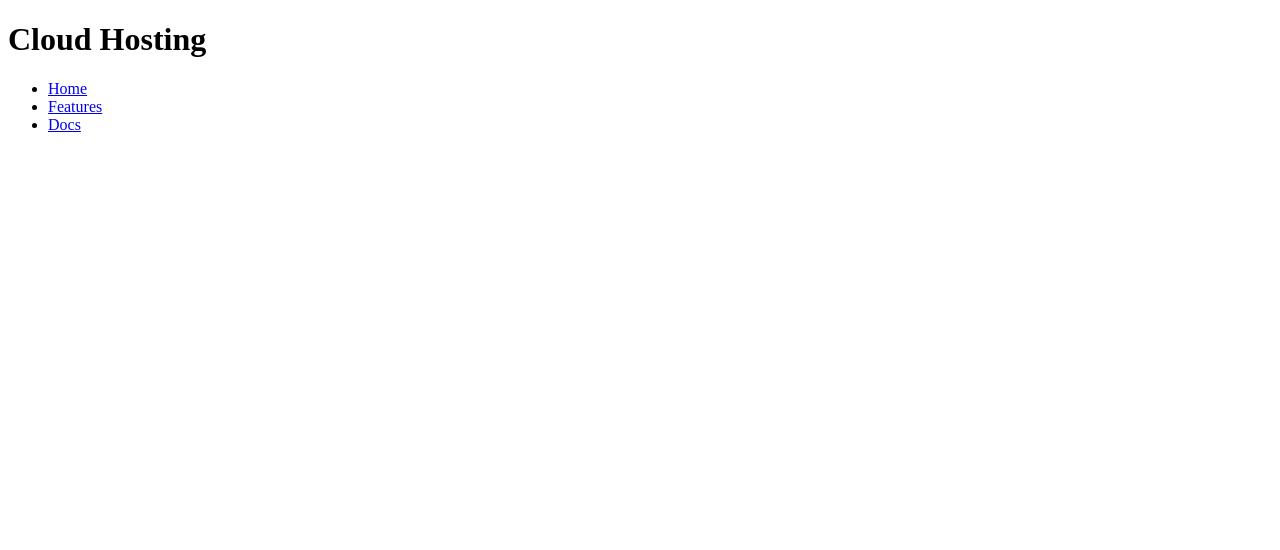
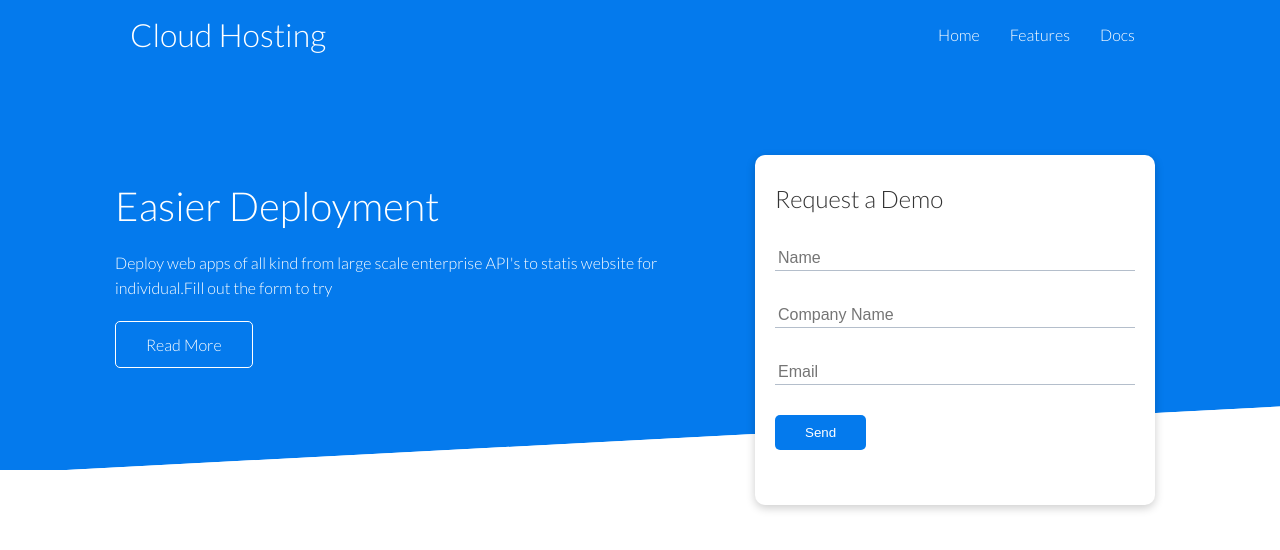
Before and after one commit to SDUBEY23/flexbox-project, a plain HTML site: page index.html in a window 1280 px wide. Drawn offline with Linux system fonts and the light colour scheme.

Commit message:
added style for nav and showcase

```diff
--- a/css/style.css
+++ b/css/style.css
@@ -0,0 +1,181 @@
+@import url('https://fonts.googleapis.com/css2?family=Lato:ital,wght@0,300;1,300&display=swap');
+
+:root{
+    --primary-color: #047aed;
+}
+
+*{
+    box-sizing: border-box;
+    padding: 0;
+    margin: 0;
+}
+
+body{
+    font-family: 'Lato', sans-serif;
+    color: #333;
+    line-height: 1.6;
+}
+
+ul{
+    list-style-type: none;
+}
+
+a{
+    text-decoration: none;
+    color: #333;
+}
+
+h1,h2{
+    font-weight: 300;
+    line-height: 1.2;
+    margin: 10px 0;
+}
+
+p{
+    margin: 10px 0;
+}
+
+img{
+    width:100%;
+}
+
+/* Navbar */
+.navbar{
+    background-color: var(--primary-color);
+    color: #fff;
+    height: 70px;
+}
+
+.navbar ul{
+    display: flex;
+}
+
+.navbar a{
+    color: #fff;
+    padding: 10px;
+    margin: 0 5px;
+}
+
+.navbar .flex{
+    justify-content: space-between;
+}
+
+.navbar a:hover{
+    border-bottom: 2px solid #fff;
+}
+
+/* Showcase */
+
+.showcase{
+    background-color: var(--primary-color);
+    height: 400px;
+    color: #fff;
+    position: relative;
+}
+
+.showcase h1{
+    font-size: 40px;
+}
+
+.showcase p{
+    margin: 20px 0;
+}
+
+.showcase .grid{
+    overflow: visible;
+    grid-template-columns: 55% 45%;
+    gap:30px;
+}
+
+.showcase-form{
+    position: relative;
+    top: 60px;
+    height: 350px;
+    width: 400px;
+    padding: 40px;
+    z-index: 100;
+    justify-self: flex-end;
+}
+
+.showcase-form .form-control{
+    margin: 30px 0;
+}
+
+.showcase-form input[type='text'],
+.showcase-form input[type='email']{
+    border: 0;
+    border-bottom: 1px solid #b4becb;
+    width: 100%;
+    padding: 3px;
+    font-size: 16px;
+}
+
+.showcase-form input:focus{
+    outline: none;
+}
+
+.showcase::before,
+.showcase::after{
+    content: '';
+    position: absolute;
+    height: 100px;
+    bottom: -70px;
+    right: 0;
+    left: 0;
+    background: #fff;
+    transform: skewY(-3deg);
+    -webkit-transform: skewY(-3deg);
+    -moz-transform: skewY(-3deg);
+    -ms-transform: skewY(-3deg);
+}
+/* Utilities */
+.container{
+    max-width: 1100px;
+    margin: 0 auto;
+    overflow: auto;
+    padding: 0 40px;
+}
+
+.card{
+    background-color: #fff;
+    border-radius: 10px;
+    box-shadow: 0 3px 10px rgba(0,0,0,0.2);
+    padding: 20px;
+    margin: 10px;
+    color: #333;
+}
+
+.btn{
+    display: inline-block;
+    padding: 10px 30px;
+    cursor: pointer;
+    background-color: var(--primary-color);
+    color: #fff;
+    border: none;
+    border-radius: 5px;
+}
+
+.btn-outline{
+    background-color: transparent;
+    border: 1px #fff solid;
+}
+
+.btn:hover{
+    transform: scale(0.98);
+}
+
+.flex{
+    display: flex;
+    justify-content: center;
+    align-items: center;
+    height: 100%;
+}
+
+.grid{
+    display: grid;
+    grid-template-columns: repeat(2,1fr);
+    gap: 20px;
+    justify-content: center;
+    align-items: center;
+    height: 100%;
+}
--- a/index.html
+++ b/index.html
@@ -14,7 +14,7 @@
 <body>
     <!-- Navbar -->
     <div class="navbar">
-        <div class="container">
+        <div class="container flex">
             <h1 class="logo">Cloud Hosting</h1>
             <nav>
                 <ul>
@@ -25,6 +25,35 @@
             </nav>
         </div>
     </div>
+    <!-- Showcase -->
+    <section class="showcase">
+        <div class="container grid">
+            <div class="showcase-text">
+                <h1>Easier Deployment</h1>
+                <p>Deploy web apps of all kind from large scale enterprise API's
+                    to statis website for individual.Fill out the form
+                    to try</p>
+                <a href="features.html"
+                class="btn btn-outline">Read More</a>
+            </div>
+
+            <div class="showcase-form card">
+                <h2>Request a Demo</h2>
+                <form>
+                    <div class="form-control">
+                        <input type="text" name="name" placeholder="Name" required/>
+                    </div>
+                    <div class="form-control">
+                        <input type="text" name="company" placeholder="Company Name" required/>
+                    </div>
+                    <div class="form-control">
+                        <input type="email" name="email" placeholder="Email" required/>
+                    </div>
+                    <input type="submit" value="Send" class="btn btn-primary">
+                </form>
+            </div>
+        </div>
+    </section>
 </body>
 
 </html>
```
